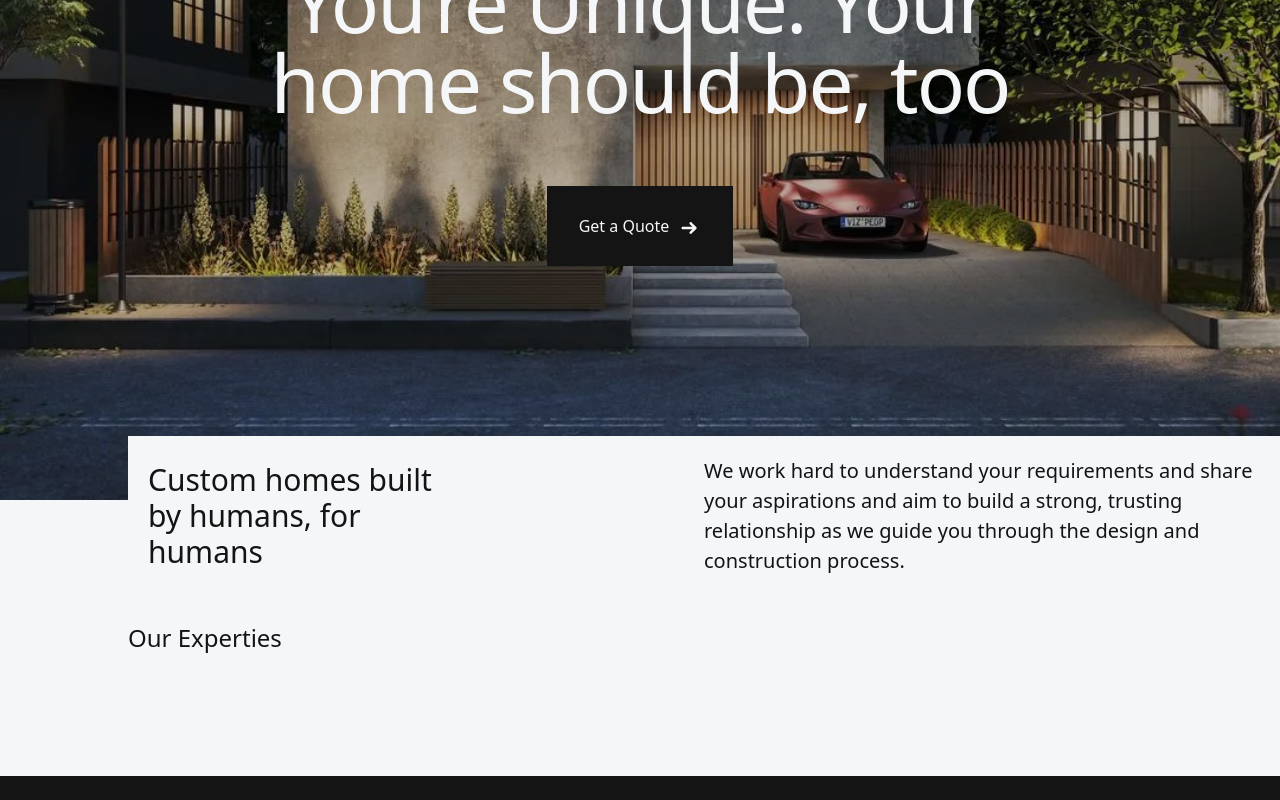
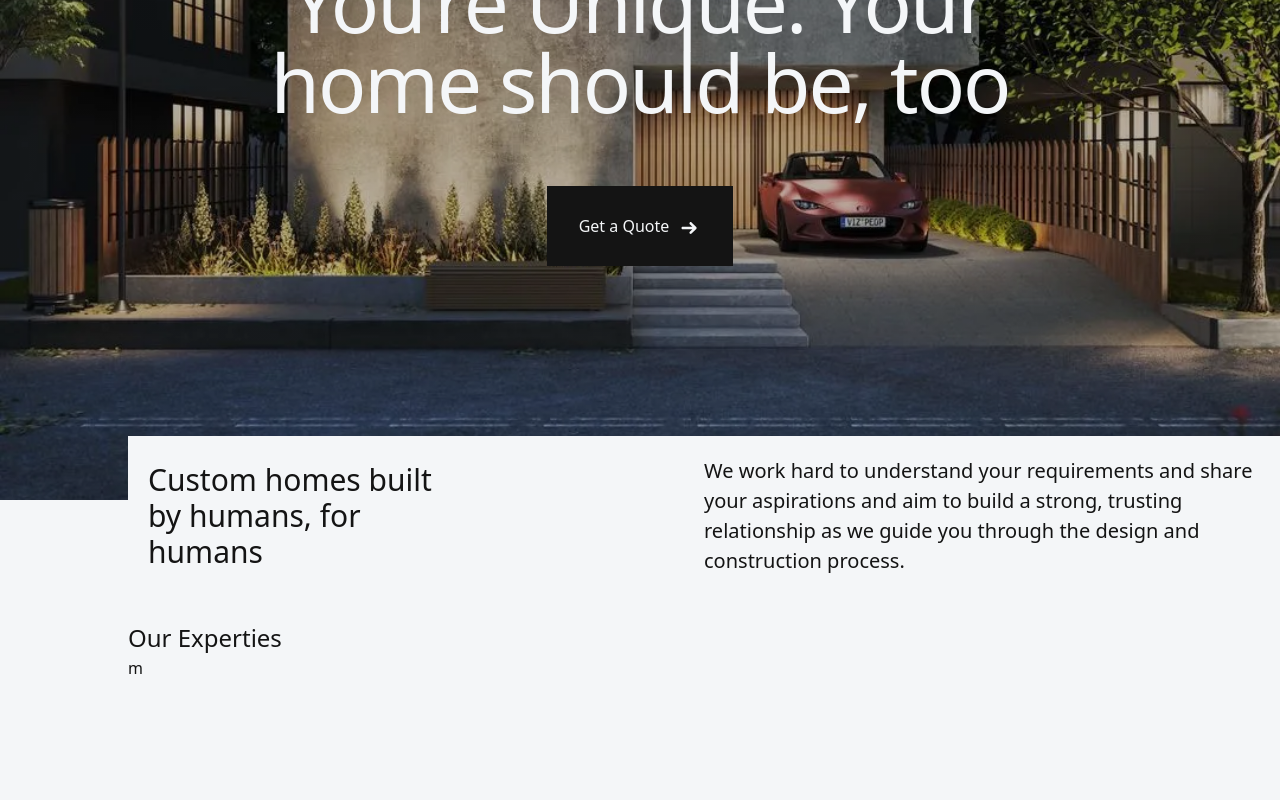
Before and after one commit to Mahred1/parallax, a Next.js app: page / in a window 1280 px wide. Shown: the part 300-1100 px from the top of the page. Before the commit the page ends 1076 px from the top, so only its background shows below. Built offline with nearby package versions, Linux system fonts and the light colour scheme.

Commit message:
create Experties Compound Component

```diff
--- /dev/null
+++ b/app/_components/Experties.tsx
@@ -0,0 +1,32 @@
+"use client";
+import React, { createContext, PropsWithChildren } from "react";
+
+type Details = {
+  title: string;
+  position: number;
+};
+
+type ExpertiesContext = {
+  details: Details;
+};
+
+type ExpertiesProps =PropsWithChildren & {
+  details:Details
+}
+const exertiseContext = createContext<ExpertiesContext | undefined>(undefined);
+
+
+const Experties = ({children,details}:ExpertiesProps) => {
+  return (
+    <exertiseContext.Provider value={{details}}>{children}</exertiseContext.Provider>
+  );
+};
+
+
+
+
+Experties.Title =  function Title() {
+  return <div>m</div>;
+};
+
+export default Experties;
--- a/app/page.tsx
+++ b/app/page.tsx
@@ -1,4 +1,6 @@
-export default function Home() {
+import  Experties  from "./_components/Experties";
+
+export default function Page() {
   return (
     <main className="">
       {/* Hero section */}
@@ -49,9 +51,11 @@ export default function Home() {
         <div className="w-[80%]">
           <h4>Our Experties</h4>
           {/* experties */}
-          <div>
-
-          </div>
+          <ul>
+            <Experties details={{title:"home",position:1}}>
+              <Experties.Title/>
+            </Experties>
+          </ul>
         </div>
       </section>
     </main>
```
